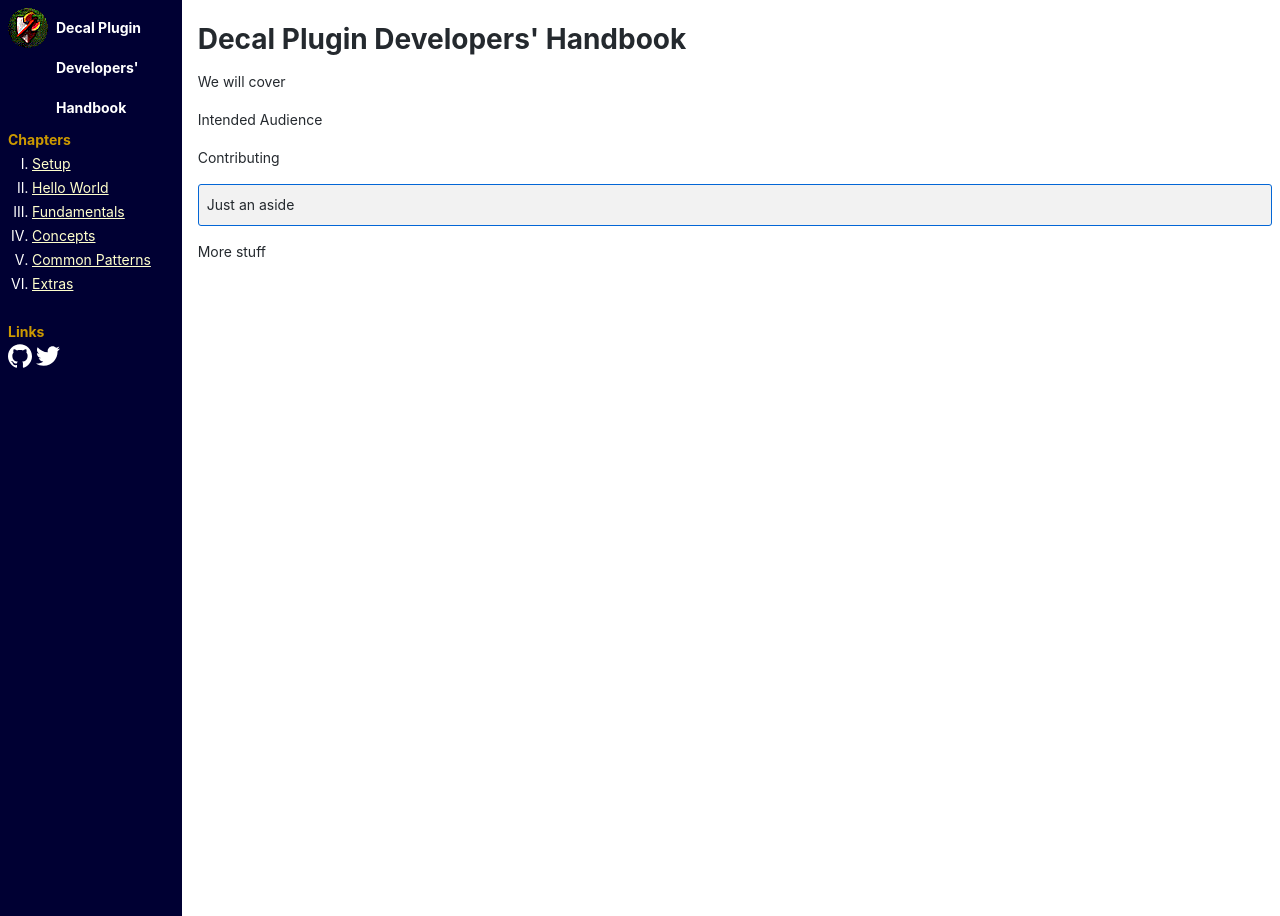
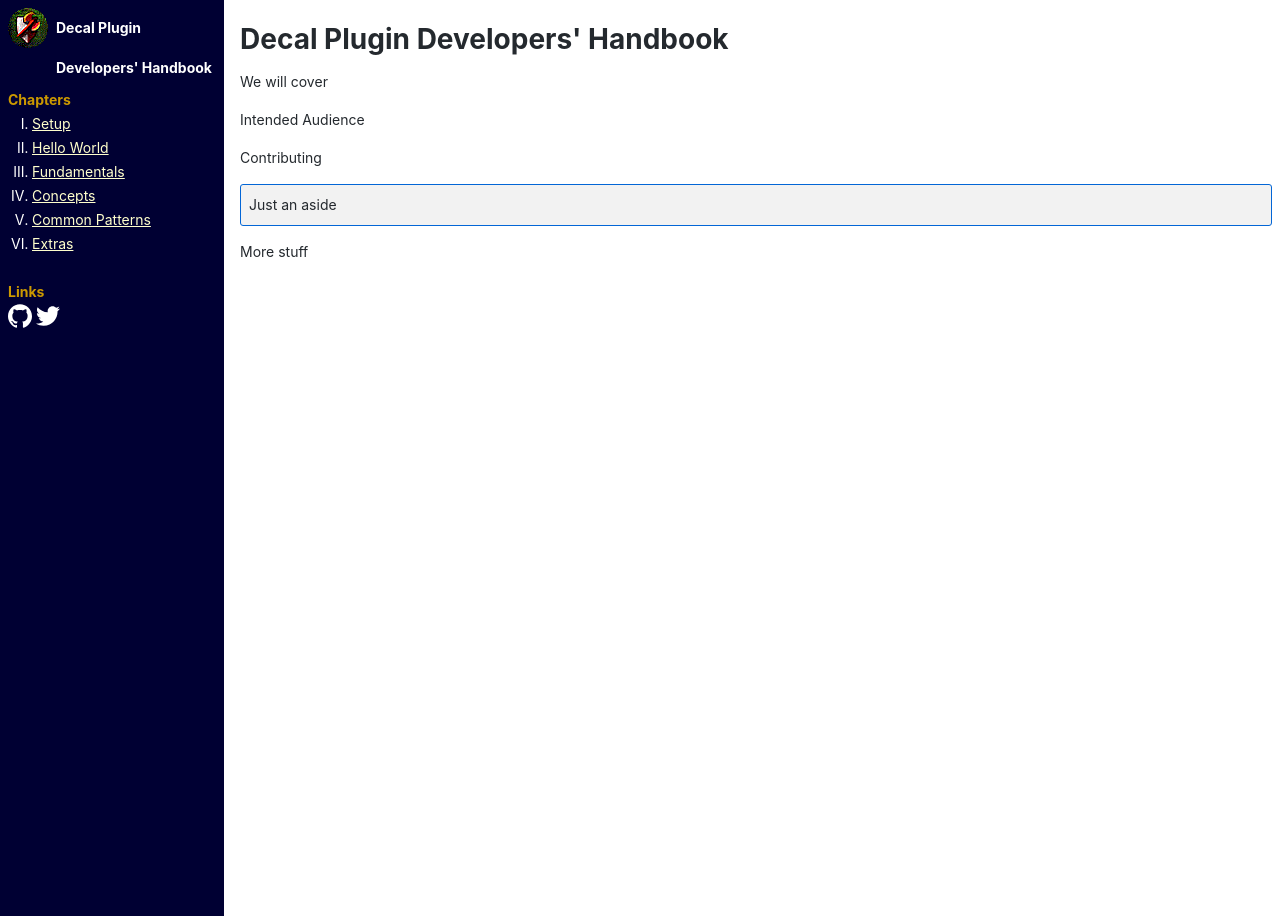
Before and after one commit to amoeba/decaldevbook, a Jekyll site: the page built from index.md, in a window 1280 px wide. Built offline with Jekyll 4.4.1, drawn with Linux system fonts in a browser that asks for light colours.

Commit message:
Make sidebar fixed width

```diff
--- a/assets/styles.css
+++ b/assets/styles.css
@@ -11,7 +11,7 @@ body {
 
 @media (min-width: 500px) {
   body {
-    grid-template-columns: 1fr 6fr;
+    grid-template-columns: 14rem auto;
     grid-template-areas:
       "sidebar content"
   }
```
